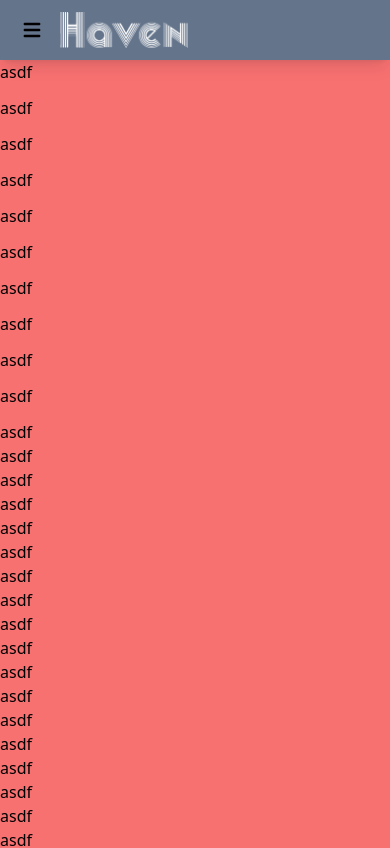
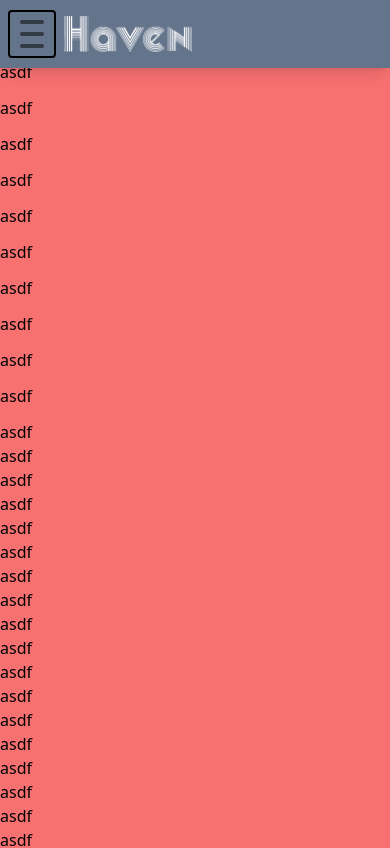
Before and after one commit to havendevs/haven-static-site, a React (Create React App) app: page / in a window 390 px wide. Shown: the top 848 px of the page. Built offline with nearby package versions, Linux system fonts and the light colour scheme.

Commit message:
Add animated hamburger menu toggle

```diff
--- a/src/components/Nav.tsx
+++ b/src/components/Nav.tsx
@@ -56,13 +56,16 @@ const getNavItems = (): JSX.Element => {
 
 export default function Nav() {
   const [hamburgerOpen, setHamburgerOpen] = React.useState(false);
+  const hamburgerLine = 'h-1 w-6 my-1 rounded-full bg-black transition ease transform duration-300';
 
   return (
     <nav className="fixed flex flex-wrap items-center justify-between px-2 sm:px-4 py-2.5 bg-slate-500 mb-3 w-full shadow-lg">
       <div className="container flex flex-wrap items-center md:justify-between mx-auto">
-        <button type="button" className="inline-flex items-center p-2 ml-1 text-sm md:hidden rounded-full hover:bg-gray-100 focus:outline-none focus:ring-2 focus:ring-gray-200 dark:text-gray-400 dark:hover:bg-gray-700 dark:focus:ring-gray-600" onClick={() => setHamburgerOpen(!hamburgerOpen)}>
-          <span className="sr-only">Open nav menu</span>
-          <svg className="w-6 h-6" fill="currentColor" viewBox="0 0 20 20" xmlns="http://www.w3.org/2000/svg"><path fillRule="evenodd" d="M3 5a1 1 0 011-1h12a1 1 0 110 2H4a1 1 0 01-1-1zM3 10a1 1 0 011-1h12a1 1 0 110 2H4a1 1 0 01-1-1zM3 15a1 1 0 011-1h12a1 1 0 110 2H4a1 1 0 01-1-1z" clipRule="evenodd" /></svg>
+        <button type="button" className="flex flex-col h-12 w-12 border-2 border-black rounded justify-center items-center group md:hidden hover:bg-gray-100 focus:outline-none focus:ring-2 focus:ring-gray-200 dark:text-gray-400 dark:hover:bg-gray-700 dark:focus:ring-gray-600" onClick={() => setHamburgerOpen(!hamburgerOpen)}>
+          <span className="sr-only">Toggle nav menu</span>
+          <div className={`${hamburgerLine} ${hamburgerOpen ? 'rotate-45 translate-y-3 opacity-50 group-hover:opacity-100' : 'opacity-50 group-hover:opacity-100'}`} />
+          <div className={`${hamburgerLine} ${hamburgerOpen ? 'opacity-0' : 'opacity-50 group-hover:opacity-100'}`} />
+          <div className={`${hamburgerLine} ${hamburgerOpen ? '-rotate-45 -translate-y-3 opacity-50 group-hover:opacity-100' : 'opacity-50 group-hover:opacity-100'}`} />
         </button>
         <Link to="/" className="flex justify-start md:w-auto md:static md:block md:justify-start">
           <img src={HavenLogoWhite} alt="Haven" className="h-9 ml-2 mr-3 md:h-9" />
```
